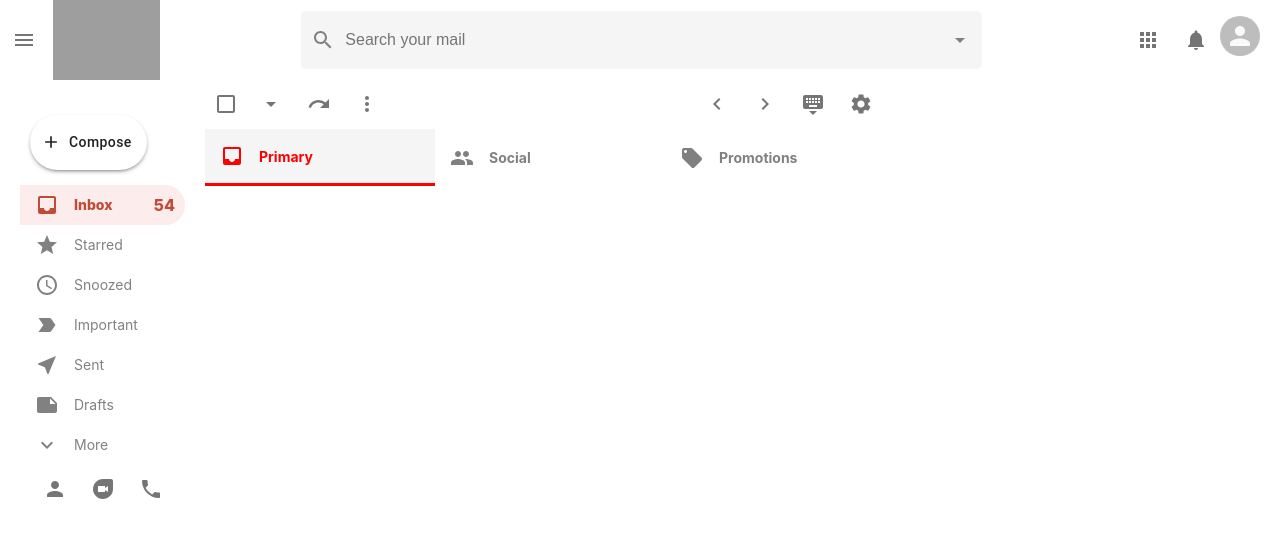
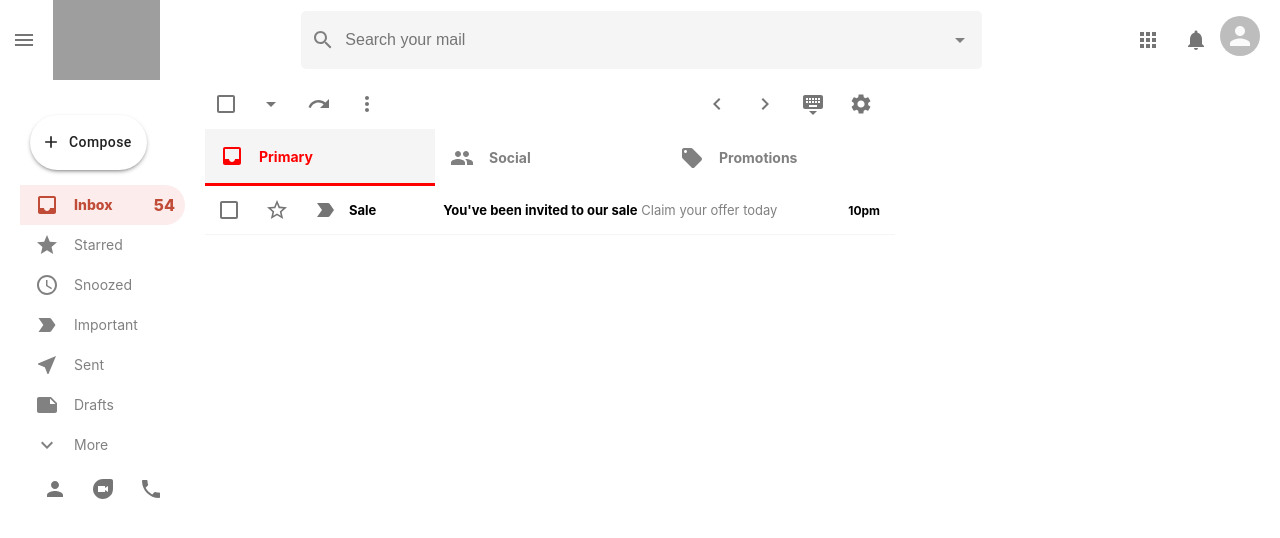
Before and after one commit to BrandonHumphry/eMail, a React (Create React App) app: page / in a window 1280 px wide. Shown: the top 538 px of the page. Built offline with nearby package versions, Linux system fonts and the light colour scheme; grey boxes are pictures that could not be loaded.

Commit message:
styled emailRow

```diff
--- a/src/EmailList.js
+++ b/src/EmailList.js
@@ -12,6 +12,7 @@
 import React from "react";
 import "./EmailList.css";
 import Section from "./Section";
+import EmailRow from "./EmailRow";
 
 function EmailList() {
   return (
@@ -49,6 +50,14 @@
         <Section Icon={PeopleIcon} title="Social" color="#1A73E8" />
         <Section Icon={LocalOfferIcon} title="Promotions" color="green" />
       </div>
+      <div className="emailList__list">
+        <EmailRow
+          title="Sale"
+          subject="You've been invited to our sale"
+          description="Claim your offer today"
+          time="10pm"
+        />
+      </div>
     </div>
   );
 }
--- a/src/EmailRow.css
+++ b/src/EmailRow.css
@@ -0,0 +1,48 @@
+.emailRow {
+  display: flex;
+  align-items: center;
+  height: auto;
+  border-bottom: 1px solid whitesmoke;
+  cursor: pointer;
+  z-index: 999;
+}
+
+.emailRow:hover {
+  border-top: 1px solid whitesmoke;
+  box-shadow: 0px 4px 4px -2px rgba(0, 0, 0, 0.24);
+}
+
+.emailRow__options {
+  display: flex;
+}
+
+.emailRow__message {
+  display: flex;
+  flex: 0.8;
+  align-items: center;
+  font-size: 13px;
+}
+
+.emailRow__message > h4 {
+  width: 400px;
+  white-space: nowrap;
+  overflow: hidden;
+  text-overflow: ellipsis;
+  padding: 0 5px 0 5px;
+}
+
+.emailRow__title {
+  font-size: 13px;
+  flex: 0.3;
+}
+
+.emailRow__time {
+  padding-right: 15px;
+  font-size: 12px;
+  font-weight: bold;
+}
+
+.emailRow__description {
+  font-weight: 400;
+  color: grey;
+}
--- a/src/EmailRow.js
+++ b/src/EmailRow.js
@@ -2,23 +2,32 @@
 import "./EmailRow.css";
 import { IconButton } from "@material-ui/core";
 import LabelImportantOutlinedIcon from "@material-ui/icons/LabelImportantOutlined";
-import StarBorderOutlinedIcon from "@material-ui/icons/StarBorderOutlinedIcon";
-import CheckBoxIcon from "@material-ui/icons/CheckBox";
+import StarOutlineIcon from "@material-ui/icons/StarOutline";
+import CheckBoxOutlineBlankIcon from "@material-ui/icons/CheckBoxOutlineBlank";
 
 function EmailRow({ title, subject, description, time, id }) {
   return (
     <div className="emailRow">
       <div className="emailRow__options">
-        <CheckBoxIcon />
         <IconButton>
-          <StarBorderOutlinedIcon />
+          <CheckBoxOutlineBlankIcon />
+        </IconButton>
+        <IconButton>
+          <StarOutlineIcon />
         </IconButton>
         <IconButton>
           <LabelImportantOutlinedIcon />
         </IconButton>
       </div>
-      <div className="emailRow__message"></div>
-      <div className="emailRow__description"></div>
+      <h3 className="emailRow__title">{title}</h3>
+      <div className="emailRow__message">
+        <h4>
+          {subject}
+          {""}
+          <span className="emailRow__description"> {description} </span>
+        </h4>
+      </div>
+      <p className="emailRow__time">{time}</p>
     </div>
   );
 }
```
Also changed, not shown: 1 other file (tests, documents, lock files or other folders).
